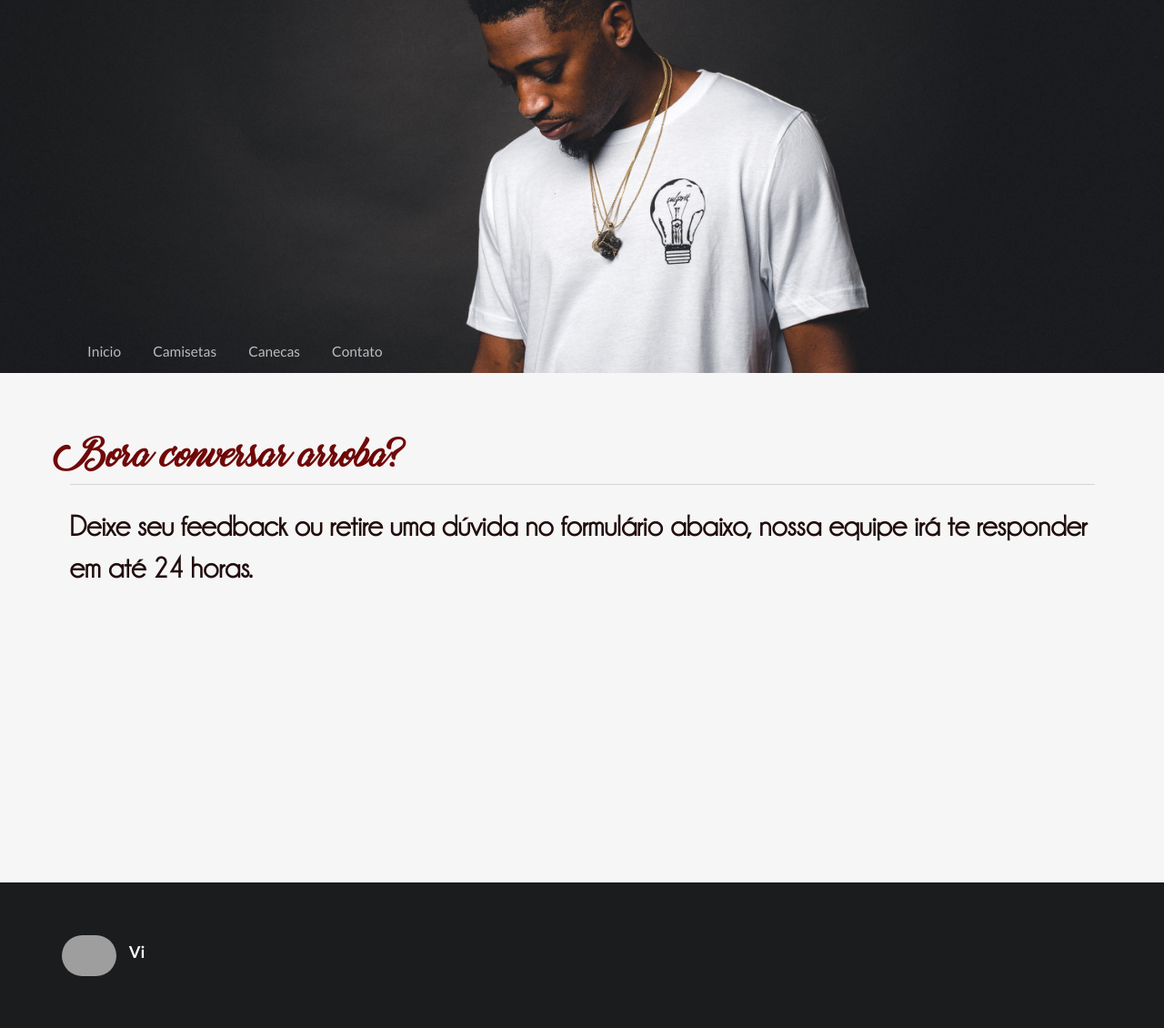
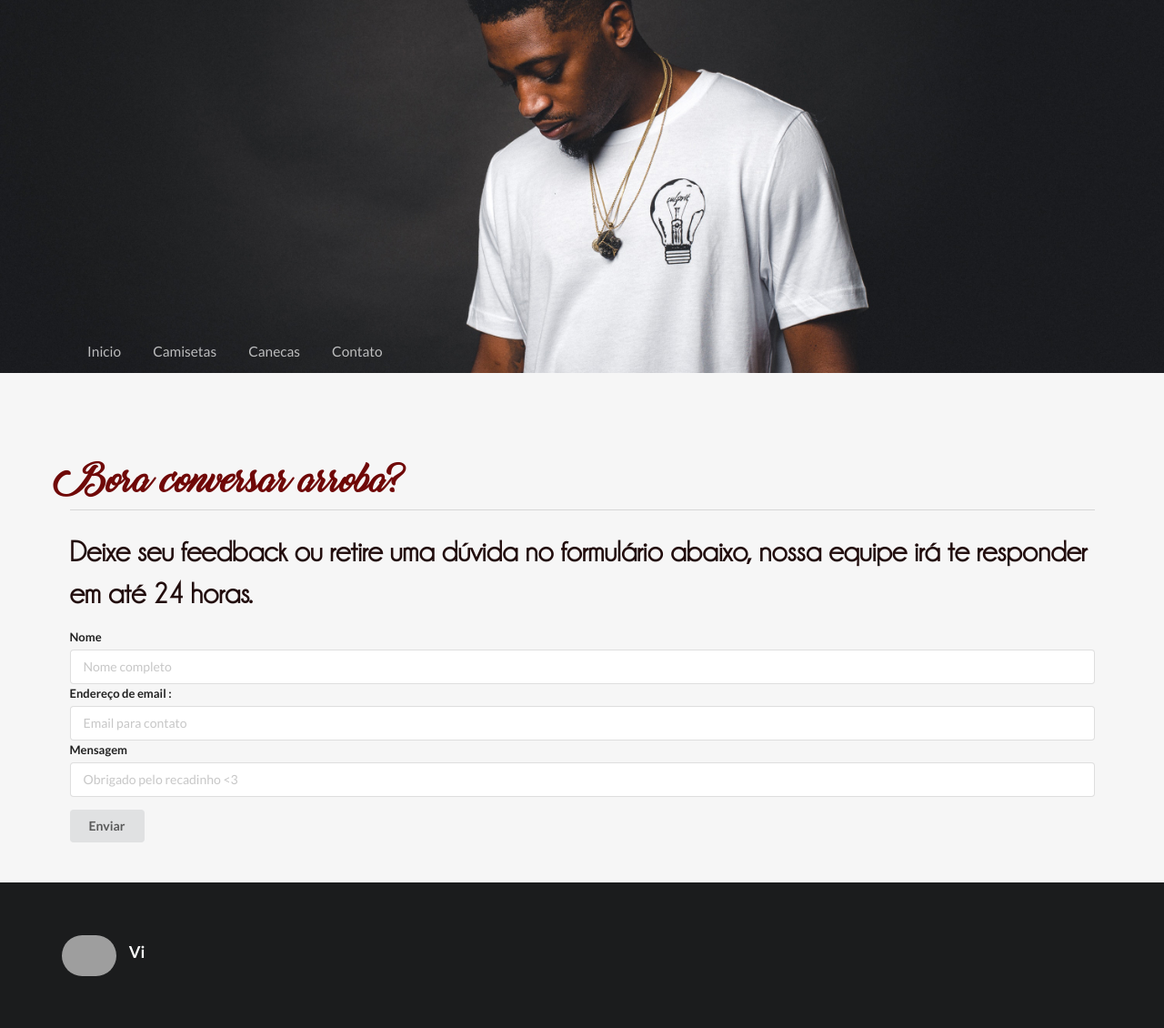
Before and after one commit to ichinara/queerstore, a Django app: page /contato/ in a window 1280 px wide. Shown: the whole page at 91% size. Run offline with Django 3.2, Linux system fonts and the light colour scheme; grey boxes are pictures that could not be loaded.

Commit message:
Contato update
Adicionado forms feito pelo semantic.

```diff
--- a/queerstore/templates/camisetas.html
+++ b/queerstore/templates/camisetas.html
@@ -1,5 +1,3 @@
-<!DOCTYPE html>
-<html lang="en">
 {% extends 'base.html' %}
 {% load staticfiles %}
 {% block camisetas_active %}active{% endblock %}
--- a/queerstore/templates/canecas.html
+++ b/queerstore/templates/canecas.html
@@ -1,5 +1,3 @@
-<!DOCTYPE html>
-<html lang="en">
 {% extends 'base.html' %}
 {% load staticfiles %}
 {% block canecas_active %}active{% endblock %}
--- a/queerstore/templates/contato.html
+++ b/queerstore/templates/contato.html
@@ -1,16 +1,34 @@
-<!DOCTYPE html>
-<html lang="en">
 {% extends 'base.html' %}
 {% load staticfiles %}
 {% block contato_active %}active{% endblock %}
 {% block body_block %}
 
-
+    <div class="five wide column"></div>
     <h1 id="estiloso" class="ui dividing header"><p>Bora conversar arroba?</p></h1>
     </div><h1 id="textobase">
     <p>Deixe seu feedback ou retire uma dúvida no formulário abaixo, nossa equipe irá te responder em até 24 horas.</p></h1>
     </div>
 
+    <div class="five wide column">
+        <div class="ui form">
+        <form method="POST"> {% csrf_token %}
+            <div class="field">
+
+                <label>Nome</label>
+                <input type="text" placeholder="Nome completo">
+
+                <label>Endereço de email :</label>
+                <input type="text" placeholder="Email para contato">
+
+                <label>Mensagem</label>
+                <input type="text" placeholder="Obrigado pelo recadinho <3">
+            </div>
+            <div class="ui button" tabindex="0">Enviar</div>
+        </form></div>
+
+    </div>
+
+
 
 
 {%endblock body_block%}}
--- a/queerstore/templates/home.html
+++ b/queerstore/templates/home.html
@@ -1,5 +1,3 @@
-<!DOCTYPE html>
-<html lang="en">
 {% extends 'base.html' %}
 {% load staticfiles %}
 {% block inicio_active %}active{% endblock %}
```
